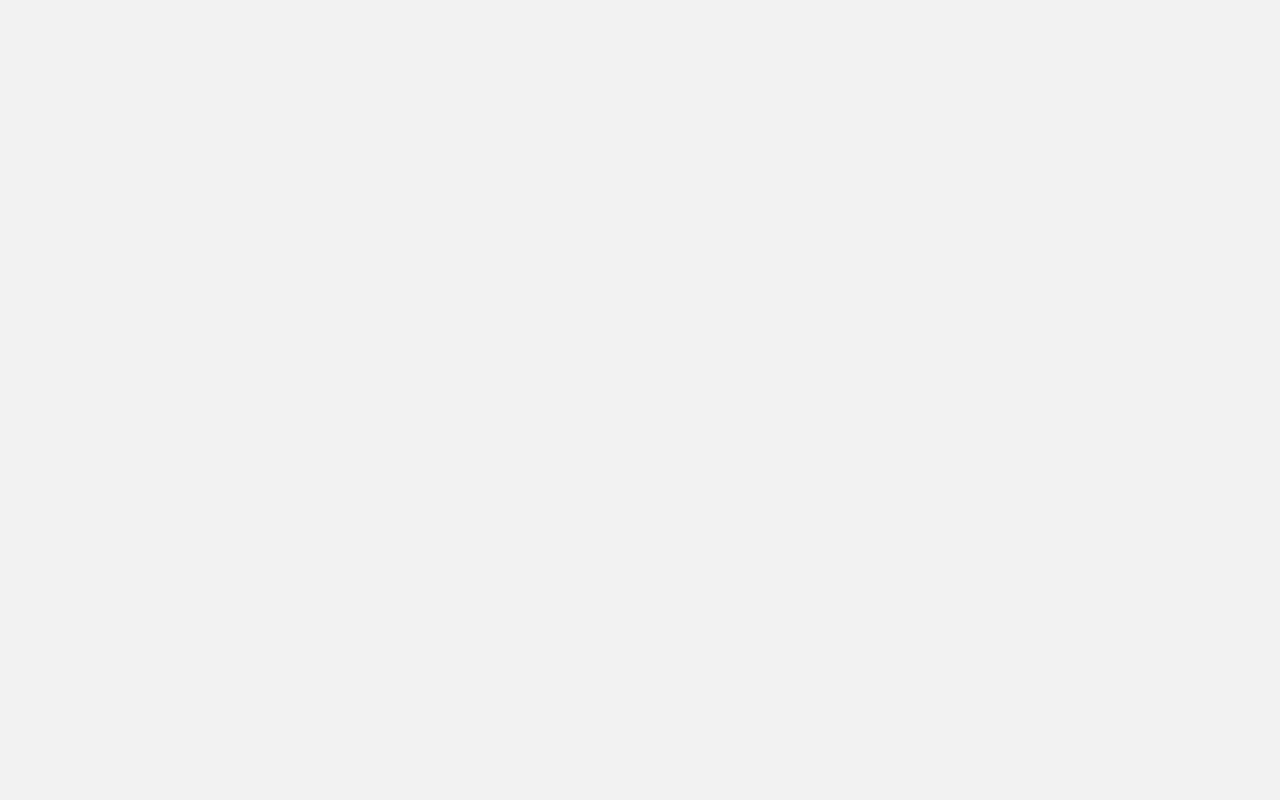
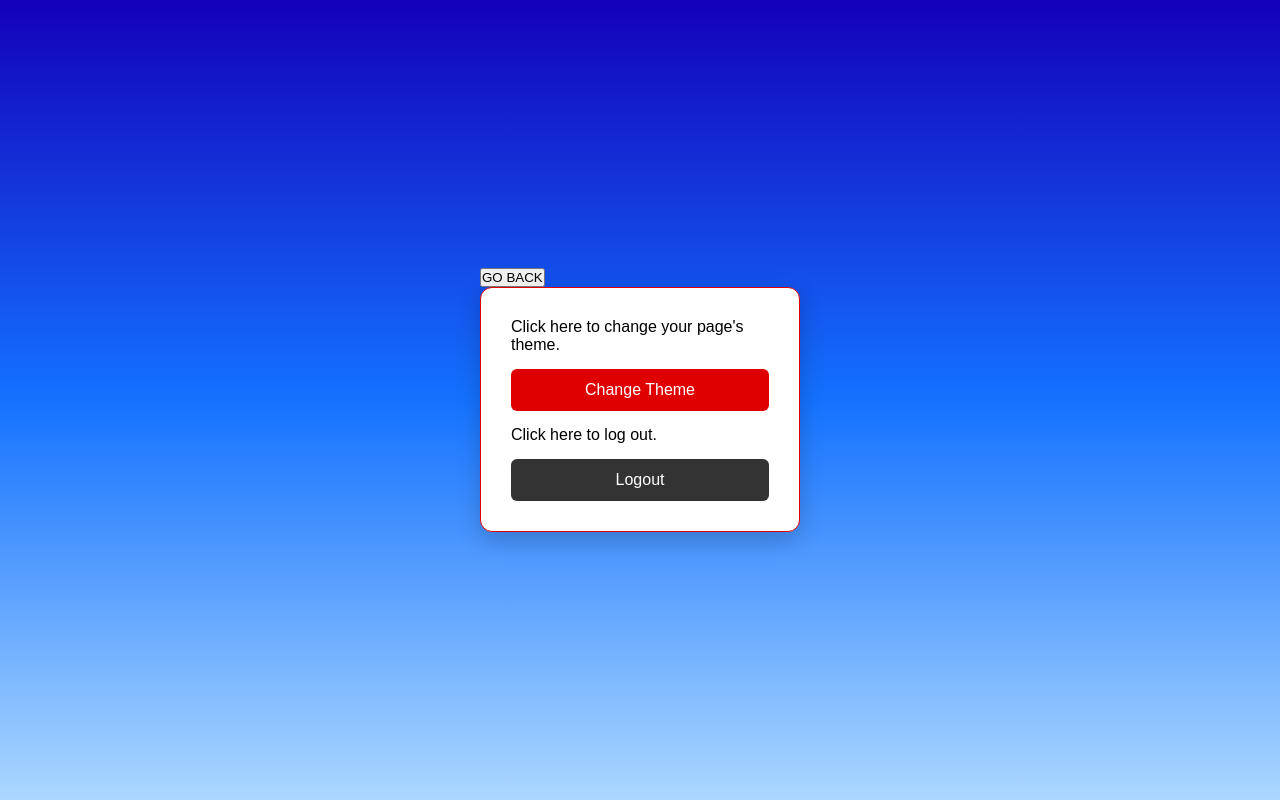
Before and after one commit to jeremiassosa/Tp-Final-React-WikiMon, a React (Vite) app in the folder Tp-Final-React-WikiMon/: page /Settings in a window 1280 px wide. Before the commit this address had no page. Built offline with nearby package versions, Linux system fonts and the light colour scheme.

Commit message:
create a new router for the settings

```diff
--- a/Tp-Final-React-WikiMon/src/App.tsx
+++ b/Tp-Final-React-WikiMon/src/App.tsx
@@ -4,6 +4,7 @@ import PokemonsPage from "./pages/homePage";
 import Login from './pages/Login';
 import PokemonInfo from './components/common/User';
 import { PokemonTabs } from './pages/favsAndDeleted';
+import SettingsWithProvider from './components/common/settingsWithProvider';
 
 function App() {
   return (
@@ -11,11 +12,17 @@ function App() {
       <Routes>
         <Route path="/" element={<Login />} />
 
+
+        <Route path="/Login" element={<Login />} />
+
         <Route path="/HomePage" element={<RenderPokemonsHomePage />} />
 
         <Route path="/pokemon/:name" element={<PokemonInfo />} />
 
         <Route path="/Favoritos/Y/Eliminados" element={<PokemonTabs />} />
+
+        <Route path="/Settings" element={<SettingsWithProvider/>} />
+
 
 
       </Routes>
--- a/Tp-Final-React-WikiMon/src/components/common/pokemon.tsx
+++ b/Tp-Final-React-WikiMon/src/components/common/pokemon.tsx
@@ -56,8 +56,10 @@ export const RenderPokemonsHomePage: React.FC = () => {
   return (
     <div className="pokedexHome">
       <div className="center">
-              <button onClick={()=>navigate(-1)}>REGRESAR ATRAS</button>
-              <button onClick={()=>navigate(`/Favoritos/Y/Eliminados`)}>FAVORITOS Y ELIMINADOS</button>
+              <button onClick={()=>navigate(`/Settings`)}>SETTINGS</button>
+
+              <button onClick={()=>navigate(-1)}>GO BACK</button>
+              <button onClick={()=>navigate(`/Favoritos/Y/Eliminados`)}>FAVORITES AND DELETED</button>
 
 
         <h3>Pokémons</h3>
--- /dev/null
+++ b/Tp-Final-React-WikiMon/src/components/common/settingsWithProvider.tsx
@@ -0,0 +1,15 @@
+import { SettingsProvider } from "../../context/SettingsContext";
+import { Settings } from "../../pages/Settings";
+
+function SettingsWithProvider(){
+    return(
+        <>
+        <SettingsProvider>
+            <Settings></Settings>
+        </SettingsProvider>
+
+        </>
+    )
+}
+
+export default SettingsWithProvider
--- a/Tp-Final-React-WikiMon/src/context/SettingsContext.tsx
+++ b/Tp-Final-React-WikiMon/src/context/SettingsContext.tsx
@@ -1,4 +1,6 @@
 import { createContext, useContext, useEffect, useState, type ReactNode } from 'react'
+import { useNavigate } from 'react-router-dom';
+
 
 interface SettingsProps {
   Theme: boolean
@@ -10,9 +12,12 @@ interface SettingsProps {
 export const SettingsContext = createContext<SettingsProps | undefined>(undefined)
 
 export function SettingsProvider({ children }: { children: ReactNode }) {
+    const navigate = useNavigate();
+
 
   const [Theme, setTheme] = useState<boolean>(() => {
     const savedTheme = localStorage.getItem('theme')
+
     return savedTheme ? JSON.parse(savedTheme) : false
   })
 
@@ -38,9 +43,9 @@ export function SettingsProvider({ children }: { children: ReactNode }) {
   })
 
   const Logout = () => {
-    localStorage.removeItem('user_token')
++    localStorage.removeItem('user_token')
     setIsAuthenticated(false)
-    window.location.href = '../pages/Login'
+    navigate(`/Login`);
   }
 
   return (
--- a/Tp-Final-React-WikiMon/src/pages/Settings.tsx
+++ b/Tp-Final-React-WikiMon/src/pages/Settings.tsx
@@ -1,11 +1,16 @@
 import { useSettings } from '../context/SettingsContext'
 import '../styles/Settings.css'
+import { useNavigate } from 'react-router-dom';
+
 
 export function Settings() {
   const { Logout, ChangeTheme } = useSettings()
+    const navigate = useNavigate();
+
 
   return (
     <div>
+      <button onClick={()=>navigate(-1)}>GO BACK</button>
       <div className="buttons">
         <p>Click here to change your page's theme.</p>
         <button
```
